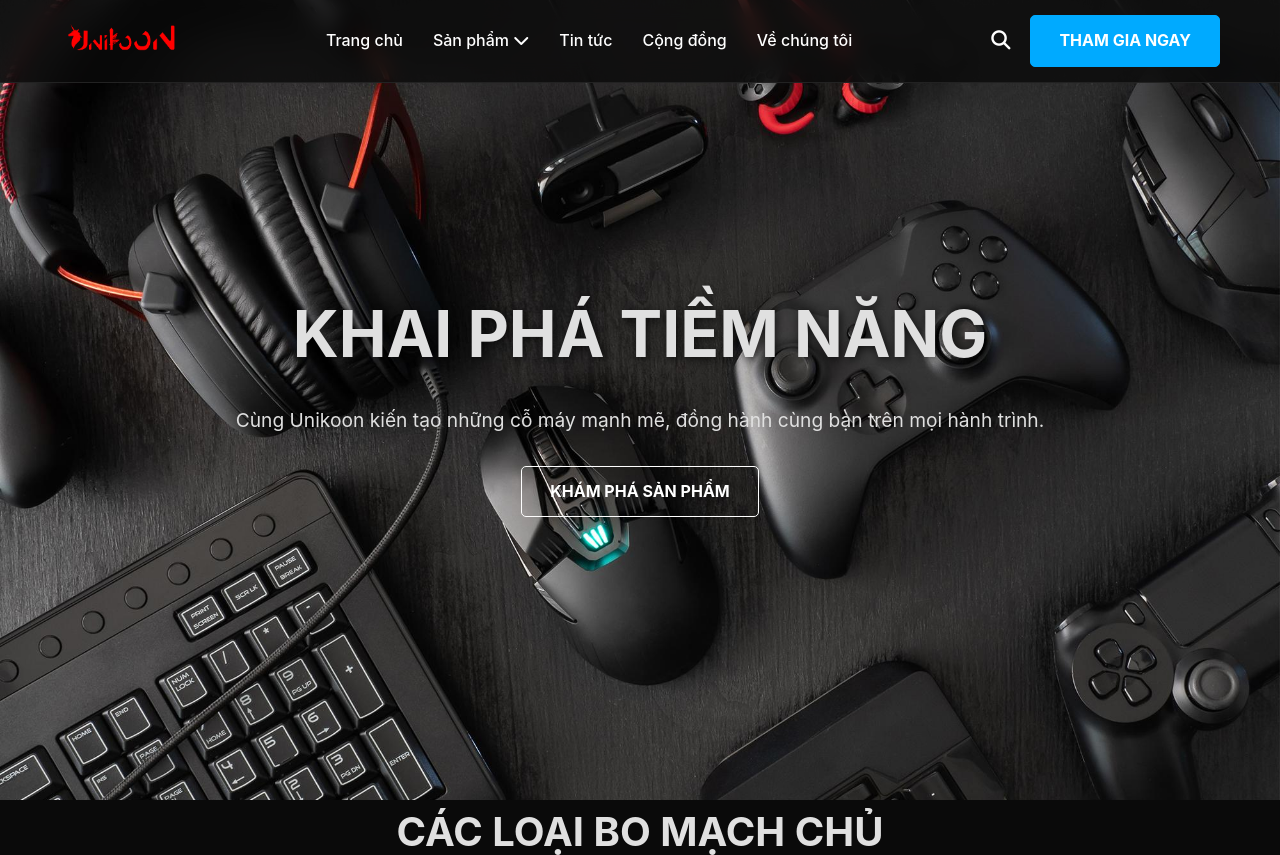
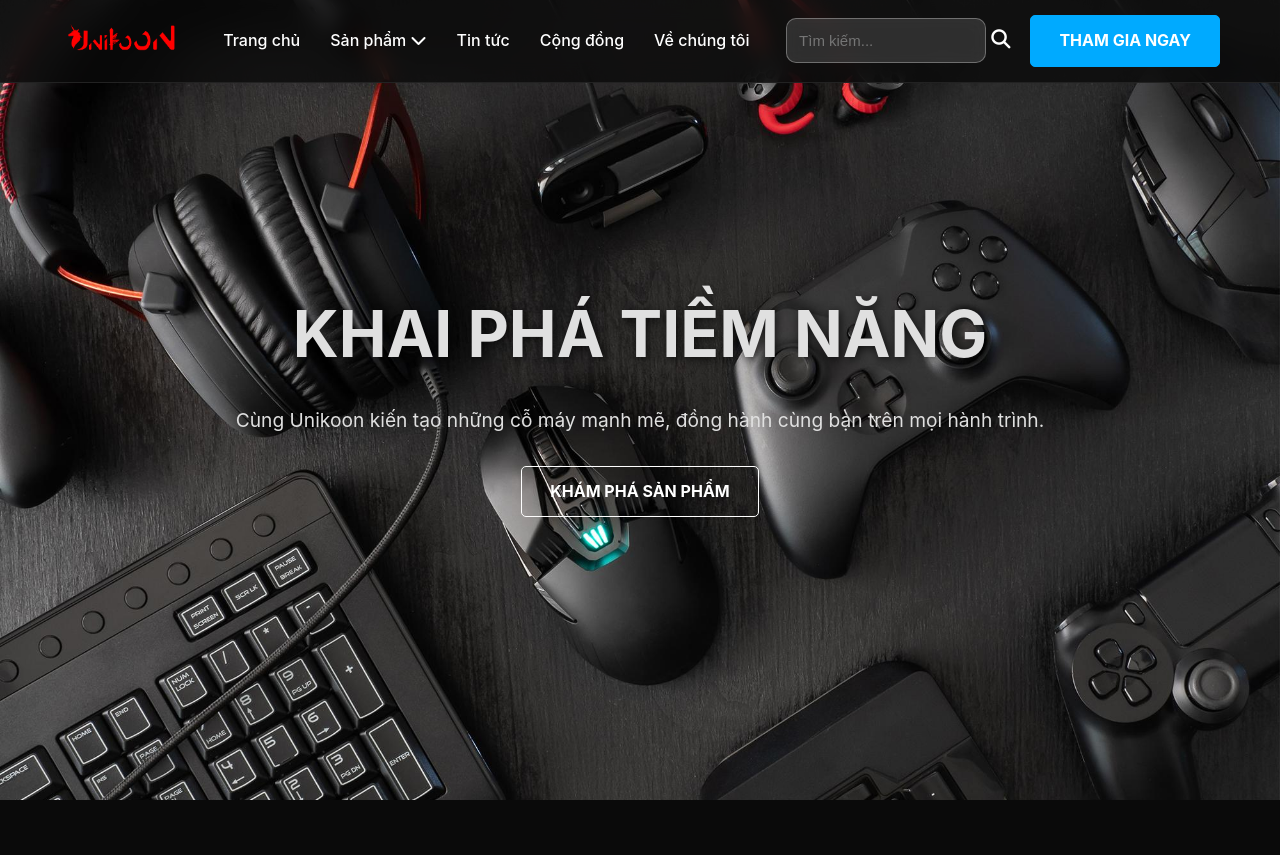
Before and after one commit to phuhutthuoc/WEB-2025, a PHP site: page / in a window 1280 px wide. Shown: the top 855 px of the page. Run offline with PHP 8.4, Linux system fonts and the light colour scheme.

Commit message:
em phu va bao lam thanh serch hẹ hẹ hẹ nhưng thiếu chữ a

```diff
--- a/index.html
+++ b/index.html
@@ -34,7 +34,11 @@
         </ul>
       </nav>
       <div class="header-actions">
-        <a href="#" class="search-icon"><i class="fas fa-search"></i></a>
+        <a href="#" class="search-icon">
+          <div class="style-search">
+          <input type="search" id="search-icon" name="gsearch" placeholder="Tìm kiếm...">
+          <i class="fas fa-search"></i>
+        </div>
         <a href="#" class="btn btn-primary">Tham gia ngay</a>
       </div>
     </div>
--- a/style.css
+++ b/style.css
@@ -133,9 +133,26 @@
     gap: 20px;
 }
 
+.search-box {
+  /* --- Vien bao quanh search --- */
+}
+.style-search input[type="search"] {
+    height: 45px;
+    width: 200px;
+    border: 1px solid rgba(255, 255, 255, 0.3);
+    outline: none;
+    background: rgba(255, 255, 255, 0.15); /* nền trong mờ */
+    backdrop-filter: blur(8px); /* hiệu ứng kính mờ */
+    padding: 0 12px;
+    color: #fff;
+    font-size: 15px;
+    border-radius: 10px;
+    transition: all 0.3s ease;
+}
 .search-icon {
     font-size: 1.2rem;
     color: #fff;
+    cursor: pointer;
 }
 
 /* --- HERO SECTION --- */
```
Also changed, not shown: other parts of index.html (+58 -58 lines).
